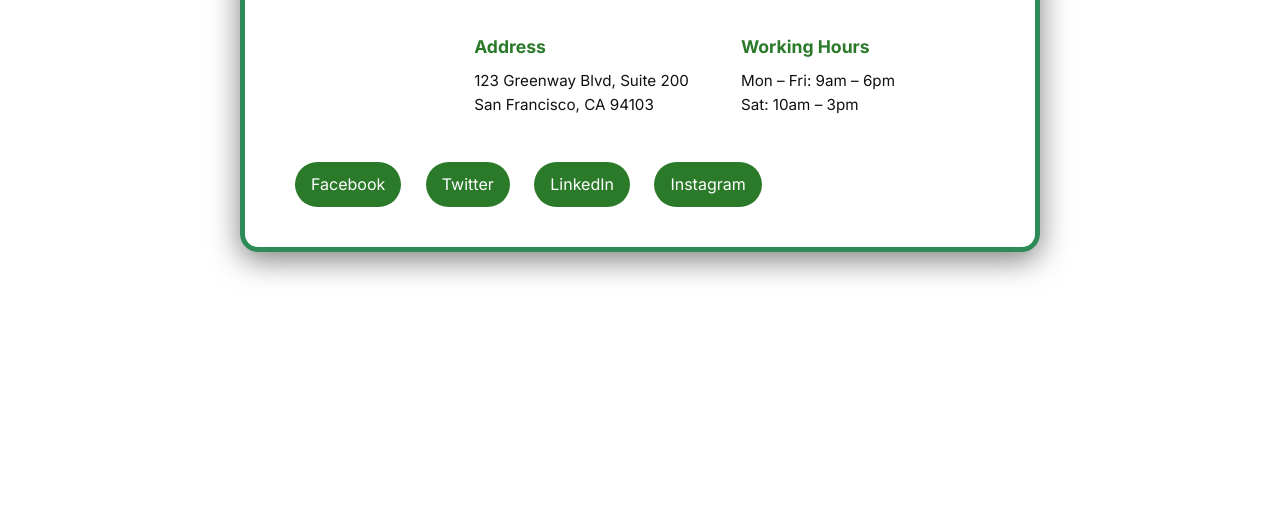
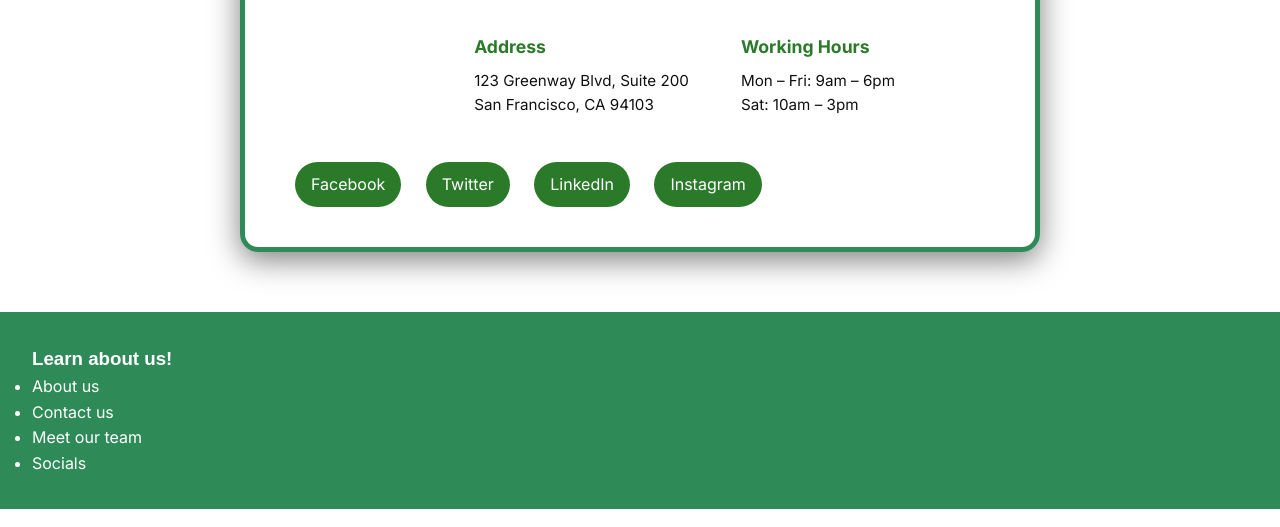
Before and after one commit to CartWebApp/bio-shield-website-codecraft, a plain HTML site: page Contact/Contact.html in a window 1280 px wide. Shown: the part 273-800 px from the top of the page. Drawn offline with Linux system fonts and the light colour scheme.

Commit message:
22/9/2025

```diff
--- a/Contact/Contact.html
+++ b/Contact/Contact.html
@@ -148,5 +148,16 @@
       </div>
     </div>
   </main>
+    <div class="bg2">
+    <div class="BtmLinks">
+      <h3>Learn about us!</h3>
+      <ul>
+      <li><a href="../About/about.html">About us</a></li>
+      <li><a href="../Contact/Contact.html">Contact us</a></li>
+      <li><a href="../Team/team.html">Meet our team</a></li>
+      <li>Socials</li>
+     </ul>
+    </div>
+  </div>
 </body>
 </html>
```
Also changed, not shown: About/about.html (+3 -3 lines), Product/products.html (+11 -0 lines), Team/team.html (+3 -3 lines).
